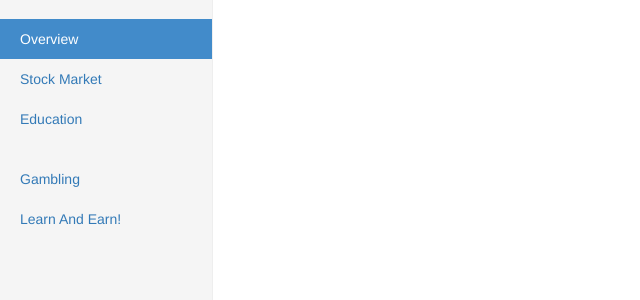
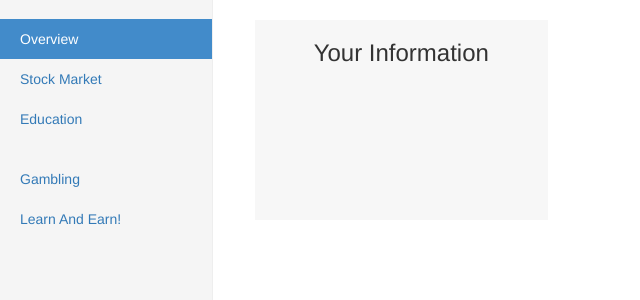
Before and after one commit to srachit/crashcash, a PHP site: page /game.php in a window 1280 px wide. Shown: the part 52-352 px from the top of the page, without its empty margins (0-640 px from the left). Run offline with PHP 8.4, Linux system fonts and the light colour scheme; the visitor is signed in with stand-in values (Sample User, id 1); tables that the repository leaves empty or names only in its code hold one stand-in row (values such as "Sample post"); some libraries are stand-ins or nearby versions.

```diff
--- /dev/null
+++ b/CSS/game.css
@@ -0,0 +1,8 @@
+.box{
+    min-height: 200px;
+    max-height: 330px;
+    min-width: 200px;
+    max-height: 330px;
+    background-color: #F7F7F7;
+    margin-left: 200px;
+}
--- a/game.php
+++ b/game.php
@@ -16,6 +16,9 @@
     $playerName = $player3['name'];
     $playerEducation = $player3['profession'];
     $playerMoney = $player3['tmoney'];
+    $playerIntelligence = $player3['intelligence'];
+    $playerEnergy = $player3['tenergy'];
+    $playerProfession = $player3['profession'];
 ?>
 
 <!DOCTYPE html>
@@ -31,6 +34,7 @@
     <link href="CSS/bootstrap.min.css" rel="stylesheet">
     <link href="CSS/font-awesome.min.css" rel="stylesheet">
     <link href="CSS/style.css" rel="stylesheet">
+    <link href="CSS/game.css" rel="stylesheet">
 </head>
 
 <body>
@@ -74,9 +78,23 @@
                     </ul>
                 </div>
             </div>
-      </div><!-- /.container-fluid -->
+          </div><!-- /.container-fluid -->
+        </div>
     </nav><!-- End of Navbar -->
 
+    <div class="container">
+        <div class="row">
+            <div class="box col-md-3">
+                <h3 class="text-center">Your Information</h1>
+            </div>
+
+            <div class="box col-md-3"></div>
+
+            <div class="col-md"3>
+
+            </div>
+        </div>
+    </div>
 
     <!-- jQuery (necessary for Bootstrap's JavaScript plugins) -->
     <script src="https://ajax.googleapis.com/ajax/libs/jquery/1.11.1/jquery.min.js"></script>
```
